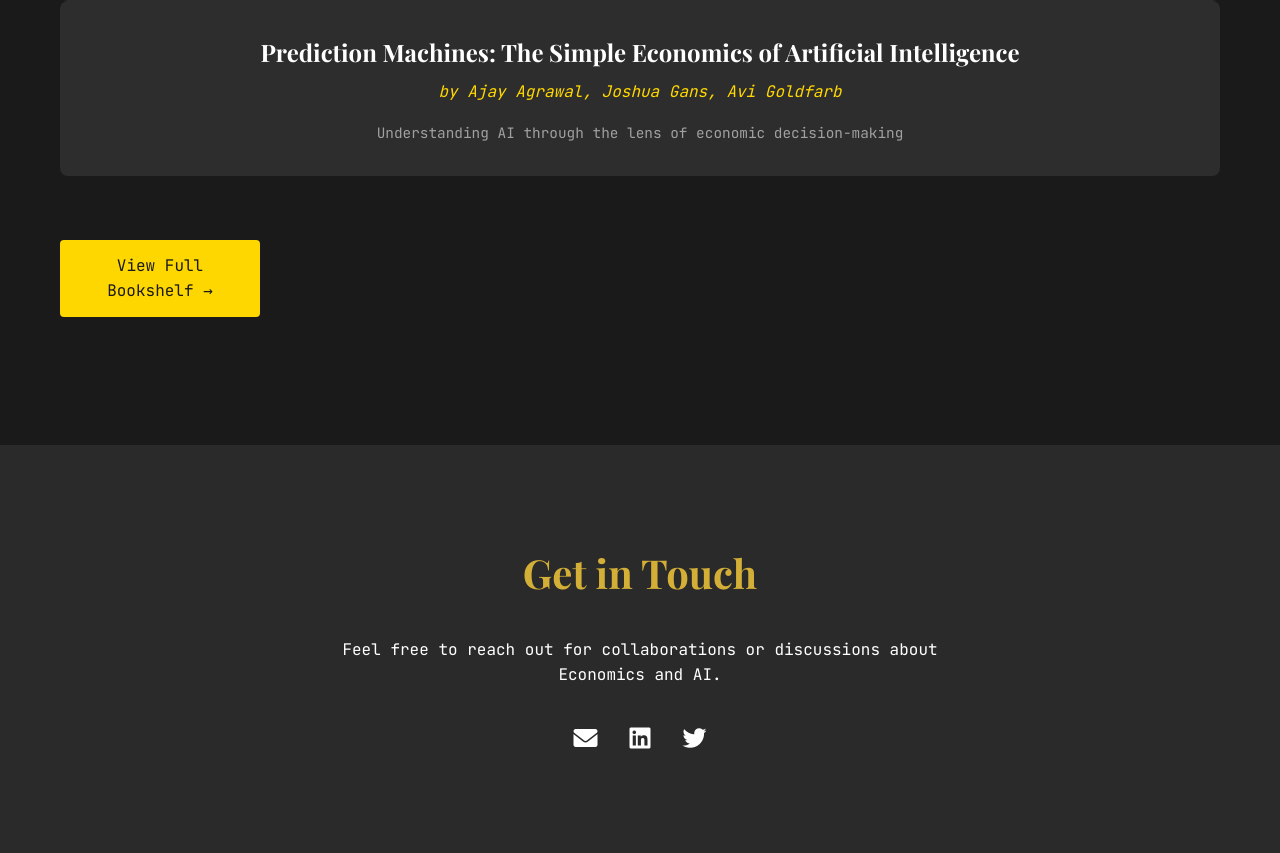
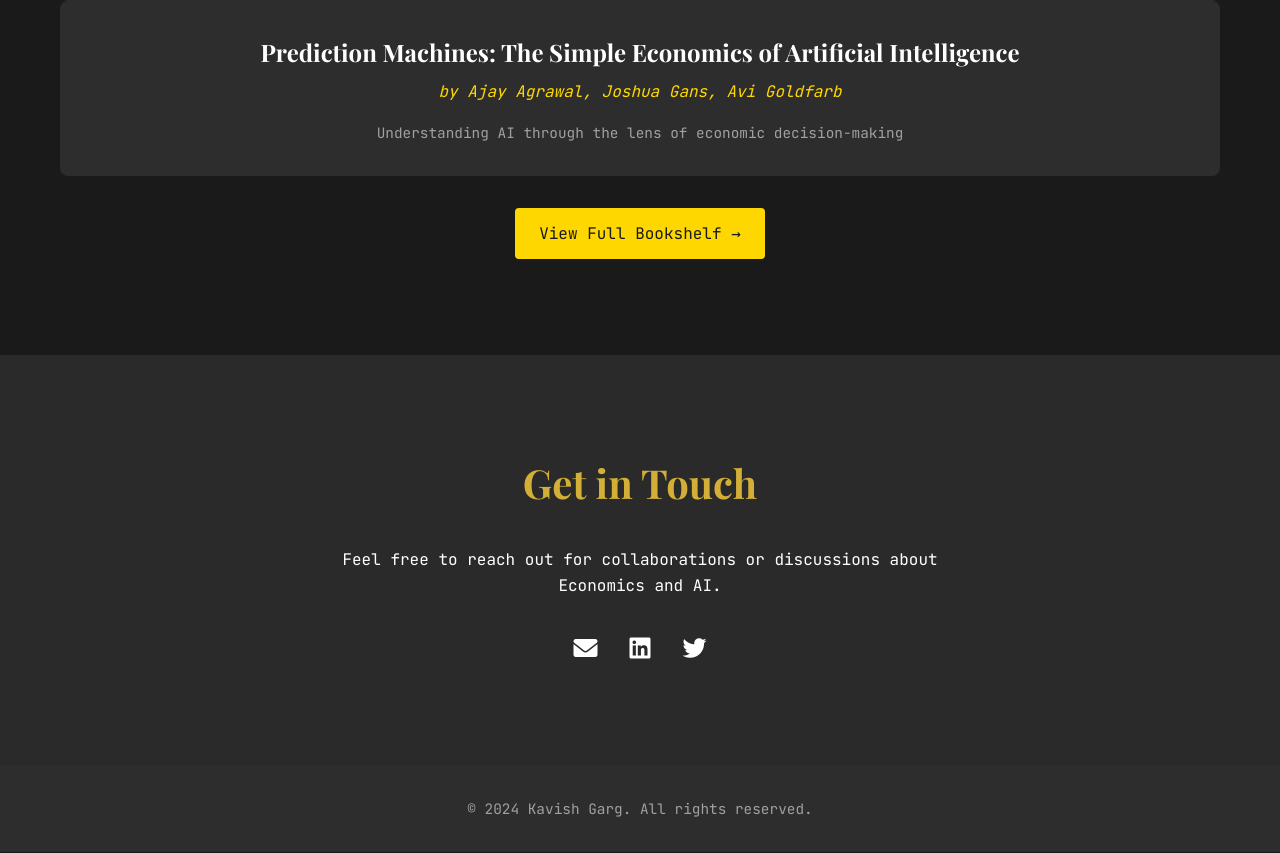
Before and after one commit to thatkavish/personal-website, a Flask app: page / in a window 1280 px wide. Shown: the part 2676-3529 px from the top of the page. Run offline with Flask 3, Linux system fonts and the light colour scheme; data comes from the database, SQL or seed files in the repository.

Commit message:
Center View Full Bookshelf button in separate container

```diff
--- a/templates/index.html
+++ b/templates/index.html
@@ -64,7 +64,6 @@
         <div class="container">
             <h2 class="section-title">Recent Reads</h2>
             <p class="section-description">A glimpse into my current reading list.</p>
-
             <div class="books-preview">
                 {% for book in books[:3] %}
                 <div class="book-card">
@@ -76,8 +75,11 @@
                 </div>
                 {% endfor %}
             </div>
-
-            <a href="{{ url_for('books') }}" class="view-bookshelf">View Full Bookshelf →</a>
+        </div>
+        <div class="container view-bookshelf-container">
+            <div class="view-bookshelf-wrapper">
+                <a href="{{ url_for('books') }}" class="view-bookshelf">View Full Bookshelf →</a>
+            </div>
         </div>
     </section>
 
@@ -248,6 +250,15 @@
         margin-bottom: 2rem;
     }
 
+    .view-bookshelf-container {
+        margin-top: 2rem;
+    }
+
+    .view-bookshelf-wrapper {
+        text-align: center;
+        width: 100%;
+    }
+
     .view-bookshelf {
         display: inline-block;
         padding: 0.8rem 1.5rem;
@@ -256,9 +267,6 @@
         text-decoration: none;
         border-radius: 4px;
         transition: background-color 0.3s ease;
-        text-align: center;
-        margin: 2rem auto;
-        max-width: 200px;
     }
 
     .view-bookshelf:hover {
```
